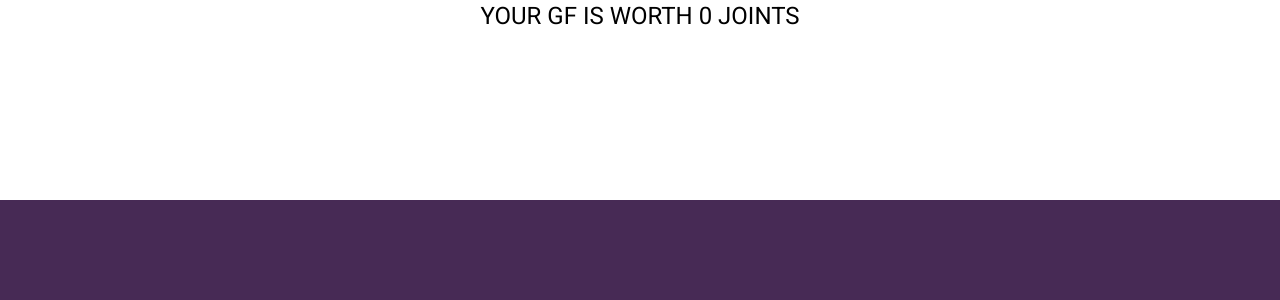
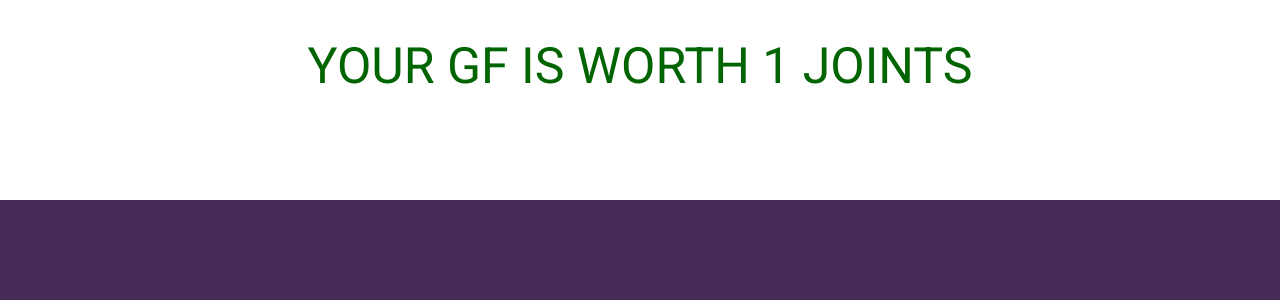
Before and after one commit to Z0ri/VCJ, an Angular app: page /girlFriend/result in a window 1280 px wide. Shown: the top 300 px of the page. Built offline with nearby package versions, Linux system fonts and the light colour scheme.

Commit message:
redirecting points fixed

```diff
--- a/src/app/calculating/calculating.component.css
+++ b/src/app/calculating/calculating.component.css
@@ -18,7 +18,7 @@ body{
     margin-top: 200px;
     background-color: white;
     border-radius: 50px;
-    animation: progress 5s ease-in-out;
+    animation: progress 1s ease-in-out;
 }
 .progressBar_text{
     font-size: 50px;
--- a/src/app/calculating/calculating.component.ts
+++ b/src/app/calculating/calculating.component.ts
@@ -1,11 +1,13 @@
 import { Component } from '@angular/core';
+import { Router } from '@angular/router';
 @Component({
   selector: 'app-calculating',
   templateUrl: './calculating.component.html',
   styleUrl: './calculating.component.css'
 })
 export class CalculatingComponent{
+  constructor(private router: Router) {}
   onAnimationEnd() {
-    window.location.href = 'girlFriend/result';
+    this.router.navigate(['girlFriend/result']);
   }
 }
--- a/src/app/result/result.component.css
+++ b/src/app/result/result.component.css
@@ -4,3 +4,8 @@
     background-color: white;
     text-align: center;
 }
+#result{
+    font-size: 50px;
+    color: darkgreen;
+    padding-top: 50px;
+}
--- a/src/app/result/result.component.html
+++ b/src/app/result/result.component.html
@@ -1,3 +1,3 @@
 <div class="topBanner">
-    <h1>YOUR GF IS WORTH {{punteggio}} JOINTS</h1>
+    <h1 id="result">YOUR GF IS WORTH {{punteggio}} JOINTS</h1>
 </div>
--- a/src/app/services/result-service.service.ts
+++ b/src/app/services/result-service.service.ts
@@ -4,7 +4,7 @@ import { Injectable } from '@angular/core';
   providedIn: 'root'
 })
 export class ResultServiceService {
-  private punteggio: number = 0;
+  private punteggio: number = 1;
 
   public getPunteggio(): number{
     return this.punteggio;
```
